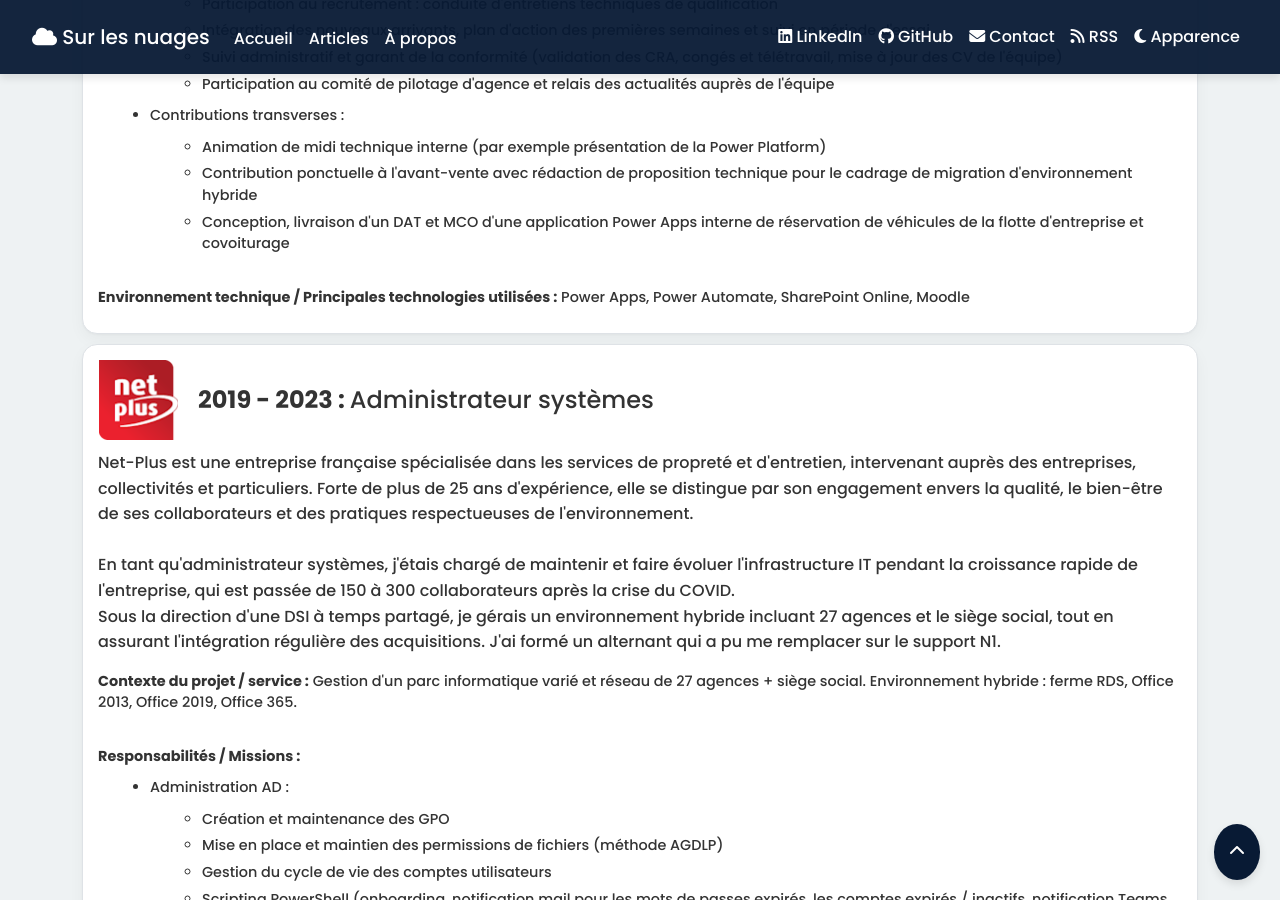
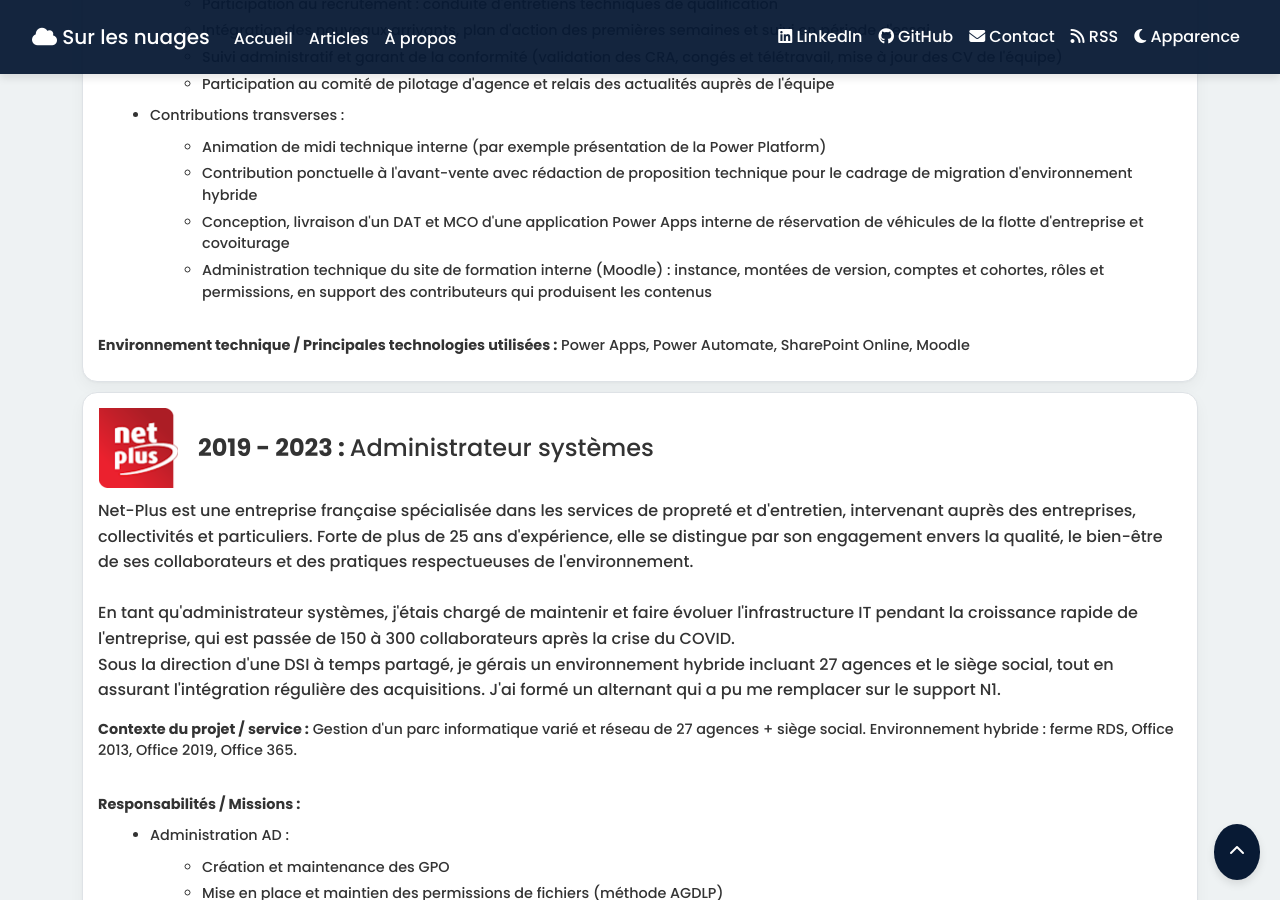
Before and after one commit to Arnaud-Ferriere/SurLesNuages, a Jekyll site: the page built from about.html, in a window 1280 px wide and 900 px high, scrolled down 3401 px. Built offline with Jekyll 4.4.1, drawn with Linux system fonts in a browser that asks for light colours.

Commit message:
update : Add Moodle administration responsibilities to experiences
Added a new responsibility related to the administration of the internal training site (Moodle) including version upgrades and support for content contributors.

```diff
--- a/_data/experiences.yml
+++ b/_data/experiences.yml
@@ -72,6 +72,7 @@
             - "Animation de midi technique interne (par exemple présentation de la Power Platform)"
             - "Contribution ponctuelle à l'avant-vente avec rédaction de proposition technique pour le cadrage de migration d'environnement hybride"
             - "Conception, livraison d'un DAT et MCO d'une application Power Apps interne de réservation de véhicules de la flotte d'entreprise et covoiturage"
+            - "Administration technique du site de formation interne (Moodle) : instance, montées de version, comptes et cohortes, rôles et permissions, en support des contributeurs qui produisent les contenus"
       tech: "Power Apps, Power Automate, SharePoint Online, Moodle"
 
 - company: "Net-Plus"
```
